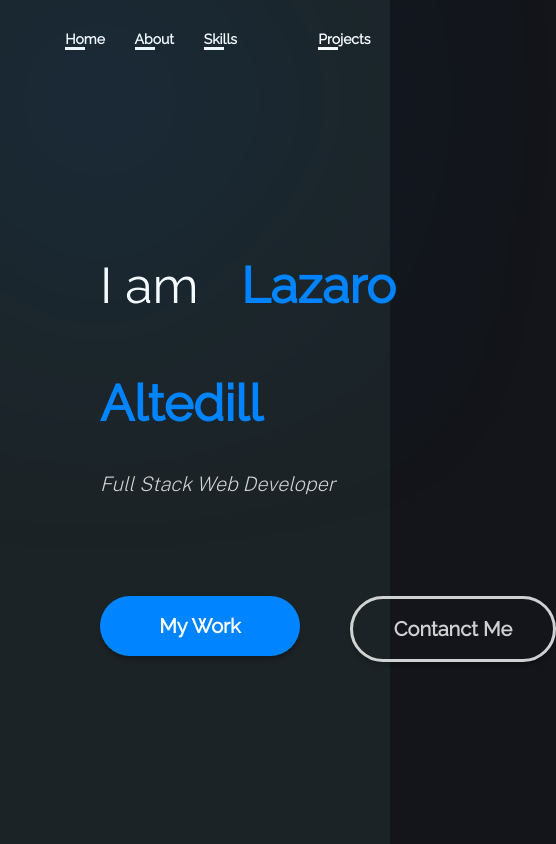
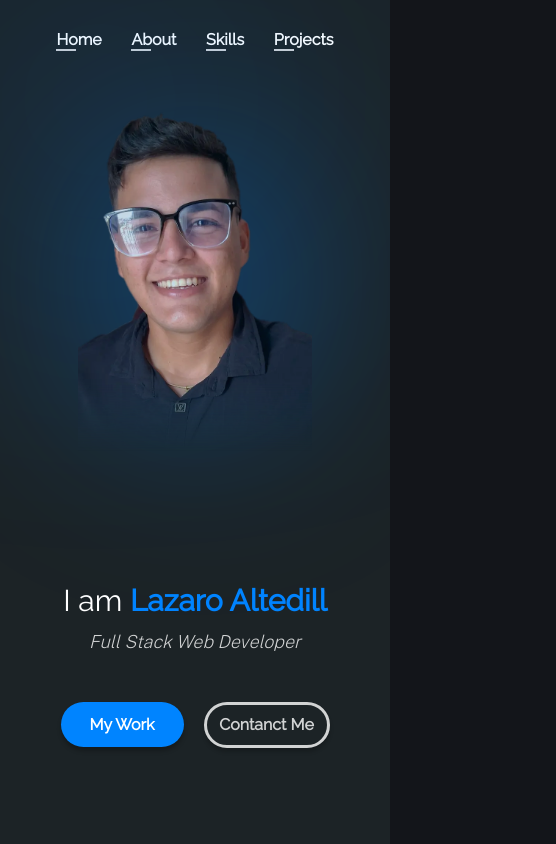
Before and after one commit to lazaroah02/lazaro_altedill_portfolio, an Astro site: page / in a window 390 px wide. Shown: the top 844 px of the page, 556 px wide, since content can reach past the window. Built offline with nearby package versions, Linux system fonts and the light colour scheme; Astro itself is replaced by a stand-in of ours.

Commit message:
homepage responsive design finished

```diff
--- a/src/components/NavBar/index.css
+++ b/src/components/NavBar/index.css
@@ -18,7 +18,7 @@
 .navbar-item a{
     cursor: pointer;
     color: #fff;
-    font-size:25px;
+    font-size:23px;
     font-weight: 600;
     font-family: 'Raleway';
     text-decoration: none;
@@ -50,12 +50,27 @@
 
 }
 
-/*Mobile*/
-@media (max-width: 400px){
-    .navbar-item a{
-        font-size:14px;
-    }
-    .item-large{
-        width: 85px;
+/*Tablet*/
+@media (min-width: 500px) and (max-width: 950px){
+    .navbar{
+        justify-content: center;
+        margin: 0 auto;
     }
 }
+
+/*mobile*/
+@media (max-width: 500px){
+    .navbar{
+        justify-content: center;
+        margin: 0 auto;
+    }
+    .navbar-item a{
+        font-size: 16px;
+    }
+    .navbar-item span{
+        background-color: #fff;
+        height: 2px;
+        width: 20px;
+        opacity: 0.8;
+    }
+}
--- a/src/landingPageSections/Home/Image/index.css
+++ b/src/landingPageSections/Home/Image/index.css
@@ -4,6 +4,7 @@
     align-items: center;
     justify-content: center;
     position: relative;
+    grid-area: image;
 }
 
 .my-homepage-image{
@@ -27,3 +28,24 @@
     z-index: 0;
     pointer-events: none;
 }
+
+/*Tablet*/
+@media (max-width: 950px) {
+    .hompage-image-container{
+        height: 100%;
+        width: 60%;
+        margin: 0 auto;
+        margin-bottom: -50px;
+    }
+    .my-homepage-image{
+        width: 70%;
+        height: 90%;
+    }
+}
+/*Mobile*/
+@media (max-width: 500px) {
+    .my-homepage-image{
+        width: 100%;
+        height: 90%;
+    }
+}
--- a/src/landingPageSections/Home/Title/index.css
+++ b/src/landingPageSections/Home/Title/index.css
@@ -1,5 +1,6 @@
 .homepage-title-container{
     padding-left: 100px;
+    grid-area: title;
 }
 .title-luminous-effect{
     background-color: rgba(0, 132, 255, 0.5);
@@ -69,3 +70,47 @@
 .homepage-buttons-container :last-child:hover{
     background-color: rgba(255, 255, 255, 0.3);
 }
+
+/*Tablet*/
+@media (max-width: 950px) {
+    .homepage-title-container{
+        padding-left: 0;
+        padding-top: 50px;
+        text-align: center;
+    }
+    .homepage-title{
+        font-size: 50px;
+        line-height: 58.7px;
+    }
+    .homepage-subtitle{
+        font-size: 20px;
+    }
+    .homepage-buttons-container{
+        margin-top: 50px;
+        gap: 20px;
+        justify-content: center;
+    }
+    .homepage-buttons-container a{
+        width: 150px;
+        height: 50px;
+    }
+}
+
+/*Mobile*/
+@media (max-width: 500px) {
+    .homepage-title{
+        font-size: 30px;
+    }
+    .homepage-subtitle{
+        font-size: 18px;
+    }
+    .homepage-buttons-container a{
+        width: 120px;
+        height: 40px;
+        font-size: 16px;
+    }
+    .homepage-buttons-container :first-child{
+        width: 123px;
+        height: 45px;
+    }
+}
--- a/src/landingPageSections/Home/index.css
+++ b/src/landingPageSections/Home/index.css
@@ -10,21 +10,18 @@
     display: grid;
     grid-template-columns: 1fr 1fr;
     grid-template-rows: 1fr;
+    grid-template-areas:
+    "title image";
     align-items: center;
 }
 
-/*Mobile*/
-@media (max-width: 600px){
-    .homepage-title{
-        font-size:50px;
-    }
-    .homepage-title span{
-        margin-left: 30px;
-    }
-    .homepage-subtitle{
-        flex-direction: column;
-        gap:5px;
-        font-size: 20px;
-        margin-top: 10px;
+/*Tablet*/
+@media (max-width: 950px){
+    .homepage-content-container{
+        grid-template-rows: 1fr 1fr;
+        grid-template-columns: 1fr;
+        grid-template-areas:
+        "image"
+        "title";
     }
 }
```
